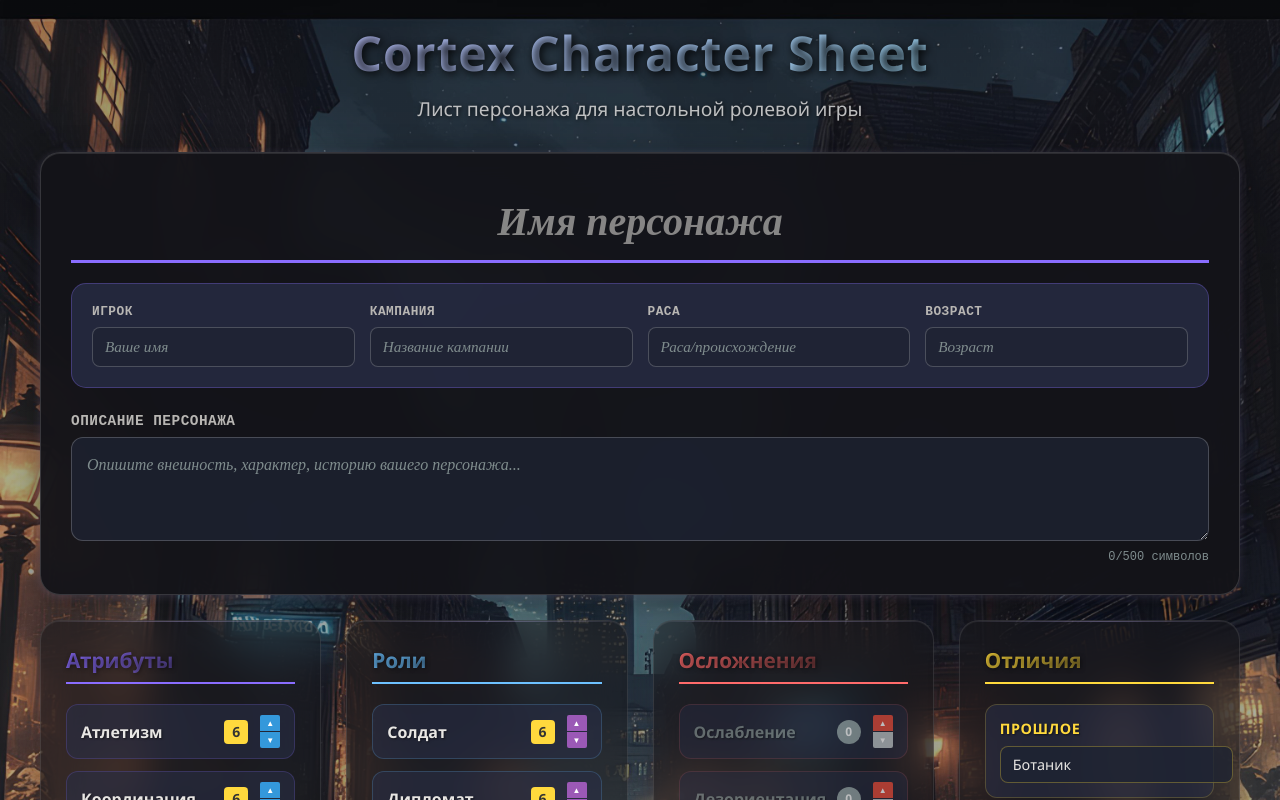
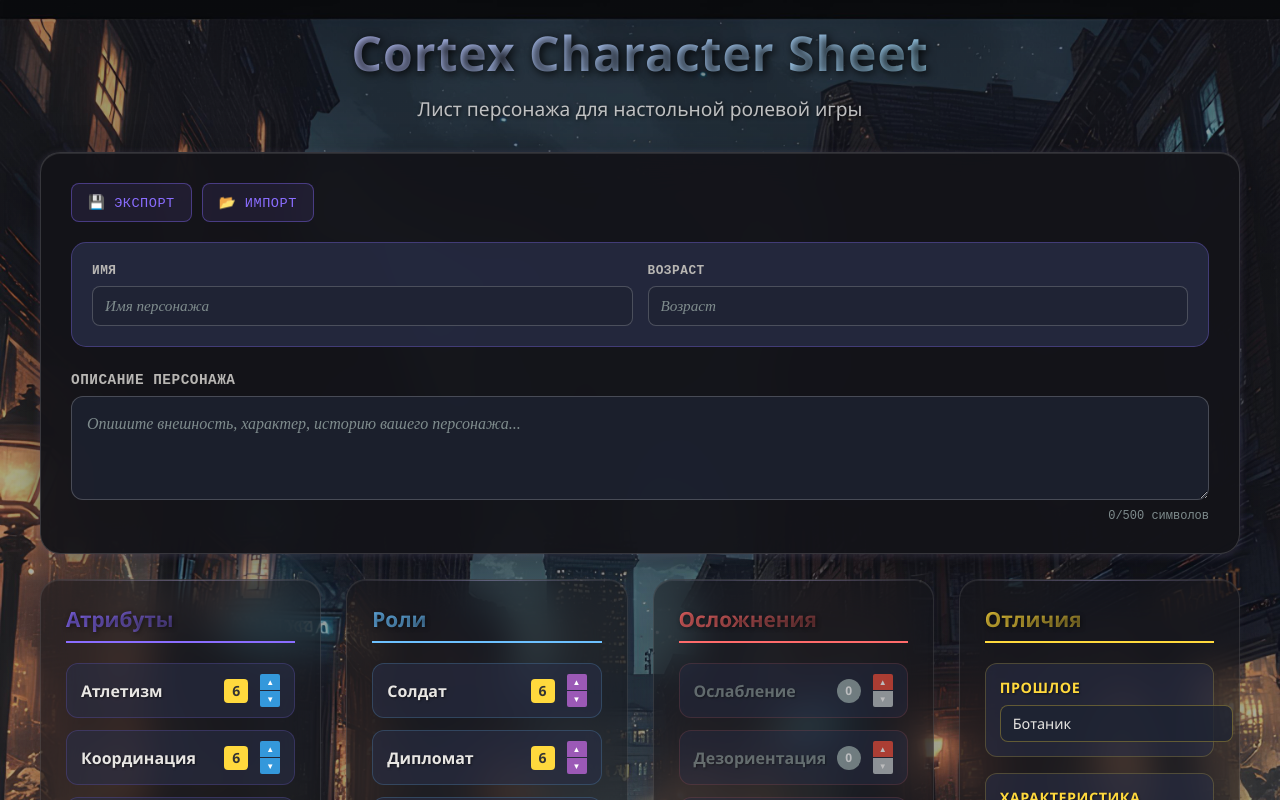
Before and after one commit to dplatonov865/cortex-prime-dice, a React (Vite) app: page / in a window 1280 px wide. Shown: the top 800 px of the page. Built offline with nearby package versions, Linux system fonts and the light colour scheme.

Commit message:
add export/import

```diff
--- a/src/components/CharacterHeader.jsx
+++ b/src/components/CharacterHeader.jsx
@@ -1,57 +1,78 @@
-import React from 'react';
+import React, { useRef } from 'react';
 
-const CharacterHeader = ({ characterInfo, onCharacterInfoChange }) => {
+const CharacterHeader = ({
+  characterInfo,
+  onCharacterInfoChange,
+  onExportCharacter,
+  onImportCharacter
+}) => {
+  const fileInputRef = useRef(null);
+
   const handleChange = (field, value) => {
     onCharacterInfoChange(field, value);
   };
 
+  const handleExportClick = () => {
+    onExportCharacter();
+  };
+
+  const handleImportClick = () => {
+    fileInputRef.current?.click();
+  };
+
+  const handleFileSelect = (event) => {
+    const file = event.target.files[0];
+    if (file) {
+      onImportCharacter(file);
+    }
+    // Сбрасываем значение input чтобы можно было выбрать тот же файл снова
+    event.target.value = '';
+  };
+
   return (
     <div className="character-header-block">
-      <div className="character-name-section">
-        <input
-          type="text"
-          className="character-name-input"
-          value={characterInfo.name}
-          onChange={(e) => handleChange('name', e.target.value)}
-          placeholder="Имя персонажа"
-          maxLength={50}
-        />
+      {/* Скрытый input для импорта */}
+      <input
+        type="file"
+        ref={fileInputRef}
+        onChange={handleFileSelect}
+        accept=".json"
+        style={{ display: 'none' }}
+      />
+
+      <div className="character-header-top">
+
+        <div className="character-actions">
+          <button
+            className="export-button"
+            onClick={handleExportClick}
+            title="Экспортировать лист персонажа"
+          >
+            💾 Экспорт
+          </button>
+          <button
+            className="import-button"
+            onClick={handleImportClick}
+            title="Импортировать лист персонажа"
+          >
+            📂 Импорт
+          </button>
+        </div>
       </div>
 
       <div className="character-details-grid">
+
+        {/* <div className="character-name-section"> */}
         <div className="detail-item">
-          <label className="detail-label">Игрок</label>
+          <label className="detail-label">Имя</label>
           <input
             type="text"
+            // className="character-name-input"
             className="detail-input"
-            value={characterInfo.player}
-            onChange={(e) => handleChange('player', e.target.value)}
-            placeholder="Ваше имя"
-            maxLength={30}
-          />
-        </div>
-
-        <div className="detail-item">
-          <label className="detail-label">Кампания</label>
-          <input
-            type="text"
-            className="detail-input"
-            value={characterInfo.campaign}
-            onChange={(e) => handleChange('campaign', e.target.value)}
-            placeholder="Название кампании"
-            maxLength={40}
-          />
-        </div>
-
-        <div className="detail-item">
-          <label className="detail-label">Раса</label>
-          <input
-            type="text"
-            className="detail-input"
-            value={characterInfo.race}
-            onChange={(e) => handleChange('race', e.target.value)}
-            placeholder="Раса/происхождение"
-            maxLength={25}
+            value={characterInfo.name}
+            onChange={(e) => handleChange('name', e.target.value)}
+            placeholder="Имя персонажа"
+            maxLength={50}
           />
         </div>
 
--- a/src/components/CharacterSheet.jsx
+++ b/src/components/CharacterSheet.jsx
@@ -9,6 +9,7 @@ import DicePoolBlock from '../components/DicePoolBlock';
 import ResultsBlock from '../components/ResultsBlock';
 import { useDicePool } from '../hooks/useDicePool';
 import { useDiceRoll } from '../hooks/useDiceRoll';
+import { exportCharacter, importCharacter, validateCharacterData } from '../utils/fileHandler';
 
 const CharacterSheet = () => {
   // Информация о персонаже
@@ -88,6 +89,51 @@ const CharacterSheet = () => {
     rollDicePool,
     handleResultDiceClick
   } = useDiceRoll();
+
+  // Функция экспорта
+  const handleExportCharacter = () => {
+    const characterData = {
+      characterInfo,
+      attributes,
+      roles,
+      complications,
+      distinctions,
+      specialties,
+      exportDate: new Date().toISOString(),
+      version: '1.0'
+    };
+
+    exportCharacter(characterData);
+  };
+
+  // Функция импорта
+  const handleImportCharacter = async (file) => {
+    try {
+      const data = await importCharacter(file);
+
+      if (!validateCharacterData(data)) {
+        alert('Неверный формат файла персонажа');
+        return;
+      }
+
+      // Подтверждение импорта
+      if (window.confirm('Вы уверены, что хотите загрузить этого персонажа? Текущие данные будут потеряны.')) {
+        setCharacterInfo(data.characterInfo || {});
+        setAttributes(data.attributes || {});
+        setRoles(data.roles || {});
+        setComplications(data.complications || {});
+        setDistinctions(data.distinctions || {});
+        setSpecialties(data.specialties || {});
+
+        // Очищаем пул и результаты
+        clearDicePool();
+
+        alert('Персонаж успешно загружен!');
+      }
+    } catch (error) {
+      alert(`Ошибка при импорте: ${error.message}`);
+    }
+  };
 
   // Обработчик изменения информации о персонаже
   const handleCharacterInfoChange = (field, value) => {
@@ -182,6 +228,8 @@ const CharacterSheet = () => {
       <CharacterHeader
         characterInfo={characterInfo}
         onCharacterInfoChange={handleCharacterInfoChange}
+        onExportCharacter={handleExportCharacter}
+        onImportCharacter={handleImportCharacter}
       />
 
       {/* Основные блоки характеристик */}
--- a/src/styles/components/blocks.css
+++ b/src/styles/components/blocks.css
@@ -833,3 +833,47 @@
   margin-top: 5px;
   font-family: 'Source Code Pro', monospace;
 }
+/* Кнопки экспорта/импорта в шапке */
+.character-header-top {
+  display: flex;
+  justify-content: space-between;
+  align-items: flex-start;
+  margin-bottom: 20px;
+  gap: 20px;
+}
+
+.character-name-section {
+  flex: 1;
+}
+
+.character-actions {
+  display: flex;
+  gap: 10px;
+  flex-shrink: 0;
+}
+
+.export-button, .import-button {
+  padding: 10px 16px;
+  border: 1px solid rgba(138, 109, 255, 0.4);
+  border-radius: 8px;
+  background: rgba(138, 109, 255, 0.1);
+  color: #8a6dff;
+  font-family: 'Source Code Pro', monospace;
+  font-weight: 500;
+  font-size: 0.85rem;
+  cursor: pointer;
+  transition: all 0.3s ease;
+  text-transform: uppercase;
+  letter-spacing: 0.5px;
+}
+
+.export-button:hover, .import-button:hover {
+  background: rgba(138, 109, 255, 0.2);
+  border-color: rgba(138, 109, 255, 0.6);
+  transform: translateY(-2px);
+  box-shadow: 0 4px 12px rgba(138, 109, 255, 0.3);
+}
+
+.export-button:active, .import-button:active {
+  transform: translateY(0);
+}
--- a/src/styles/responsive.css
+++ b/src/styles/responsive.css
@@ -154,6 +154,17 @@
         min-height: 80px;
         font-size: 0.9rem;
     }
+
+    .character-header-top {
+        flex-direction: column;
+        align-items: stretch;
+        gap: 15px;
+    }
+
+    .character-actions {
+        justify-content: center;
+    }
+
 }
 
 /* Адаптивность для мобильных */
@@ -258,4 +269,14 @@
         padding: 12px;
         min-height: 70px;
     }
+
+    .character-actions {
+        flex-direction: column;
+    }
+
+    .export-button,
+    .import-button {
+        width: 100%;
+        text-align: center;
+    }
 }
--- /dev/null
+++ b/src/utils/fileHandler.js
@@ -0,0 +1,50 @@
+// Функция для экспорта данных персонажа в файл
+export const exportCharacter = (characterData) => {
+  const dataStr = JSON.stringify(characterData, null, 2);
+  const dataBlob = new Blob([dataStr], { type: 'application/json' });
+
+  const url = URL.createObjectURL(dataBlob);
+  const link = document.createElement('a');
+  link.href = url;
+  link.download = `${characterData.characterInfo.name || 'character'}_sheet.json`;
+  document.body.appendChild(link);
+  link.click();
+  document.body.removeChild(link);
+  URL.revokeObjectURL(url);
+};
+
+// Функция для импорта данных персонажа из файла
+export const importCharacter = (file) => {
+  return new Promise((resolve, reject) => {
+    const reader = new FileReader();
+
+    reader.onload = (event) => {
+      try {
+        const data = JSON.parse(event.target.result);
+        resolve(data);
+      } catch (error) {
+        reject(new Error('Неверный формат файла'));
+      }
+    };
+
+    reader.onerror = () => {
+      reject(new Error('Ошибка чтения файла'));
+    };
+
+    reader.readAsText(file);
+  });
+};
+
+// Функция для валидации импортированных данных
+export const validateCharacterData = (data) => {
+  const requiredFields = [
+    'characterInfo',
+    'attributes',
+    'roles',
+    'complications',
+    'distinctions',
+    'specialties'
+  ];
+
+  return requiredFields.every(field => data.hasOwnProperty(field));
+};
```
